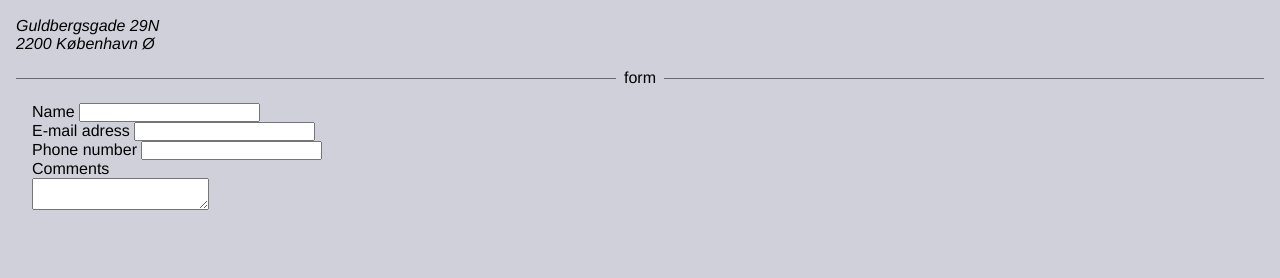
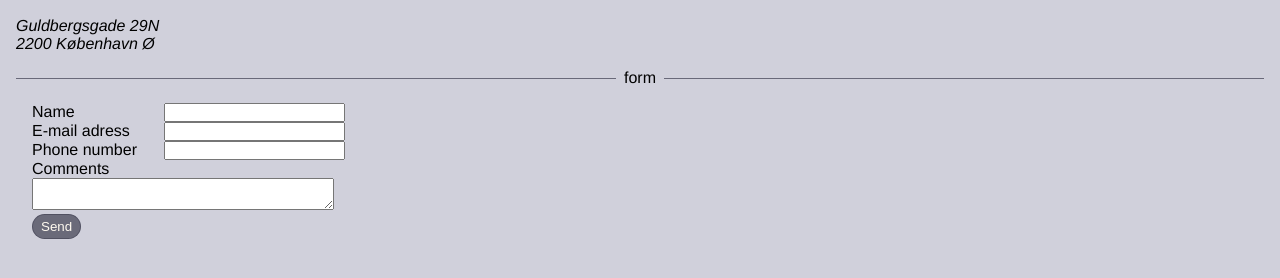
Before and after one commit to simonerok/html, a plain HTML site: page Contact.html in a window 1280 px wide. Shown: the part 132-410 px from the top of the page. Drawn offline with Linux system fonts and the light colour scheme.

Commit message:
changes on contact page

```diff
--- a/Contact.html
+++ b/Contact.html
@@ -24,26 +24,29 @@
             <div>Guldbergsgade 29N</div>
             <div>2200 København Ø</div>
         </address>
-    <form action="">
+    <form id="formContact" action="processForm.php" method="POST">
        <fieldset>
         <legend> form </legend>
             <div>
                 <label for="text_name">Name</label>
-                <input type="text" id="text_name">
+                <input type="text" id="text_name" name="formName" required>
             </div>
             <div>
                 <label for="text_email">E-mail adress</label>
-                <input type="text" id="text_email">
+                <input type="email" id="text_email" name="formEmail" required>
             </div>
             <div>
                 <label for="text_phone">Phone number</label>
-                <input type="text" id="text_phone">
+                <input type="tel" id="text_phone" pattern="[0-9]{8}" name="formPhone" required>
             </div>
            <div>
             <div>
                 <label for="text_comments">Comments</label>
             </div>
-            <textarea name="" id="text_comments"></textarea>
+            <textarea name="formComments" id="text_comments" required></textarea>
+           </div>
+           <div>
+            <input type="submit" value="Send">
            </div>
        </fieldset>
     </form>
--- a/css/contact_us.css
+++ b/css/contact_us.css
@@ -13,3 +13,19 @@ legend{
 form, address{
     margin: 1rem;
 }
+
+input[type=submit]{
+    padding: 0.25rem 0.5rem;
+    border-radius: 1rem;
+    border: thin solid var(--secondaryBgColor);
+    background-color: var(--secondaryBgColor);
+    color: floralwhite;
+}
+
+label{
+    display: inline-block;
+    width: 8rem;
+}
+textarea{
+    width: 300px;
+}
--- /dev/null
+++ b/js/contact_us.js
@@ -0,0 +1,5 @@
+"use strict";
+
+document.querySelector("#formContact").addEventListener("submit", function(e){
+    e.preventDefault();
+});
```
